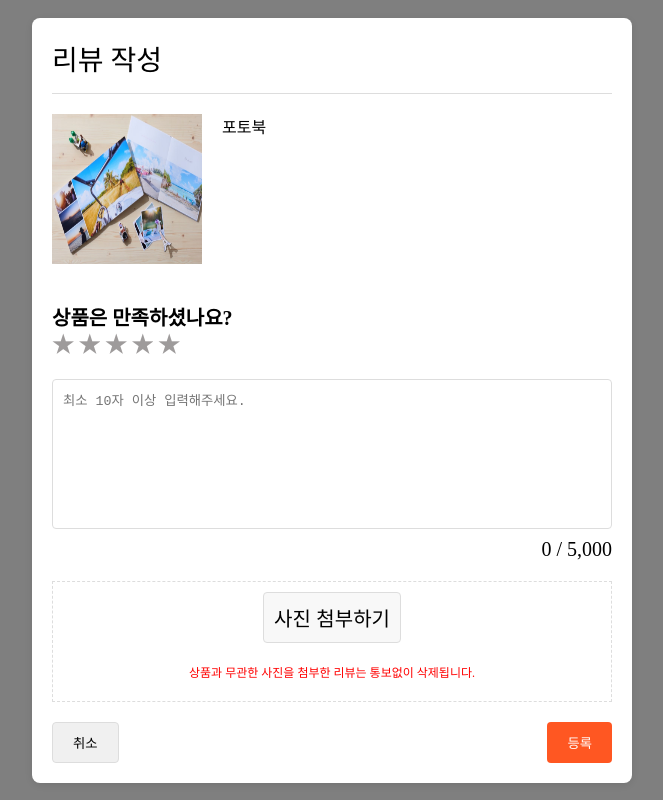
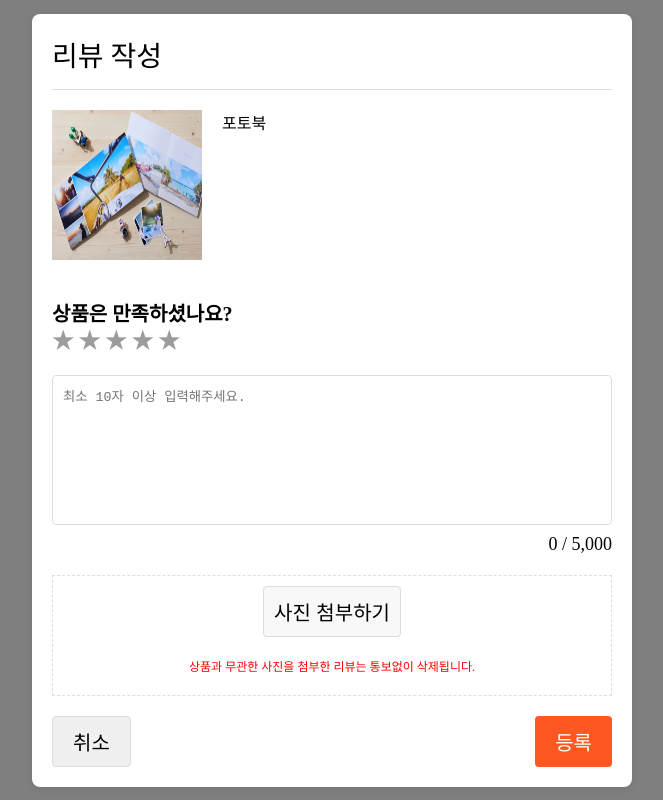
Before and after one commit to Chaerini/Moble_Goods, a React (Create React App) app in the folder client/: page /ReviewWrite in a window 1280 px wide. Shown: the whole page, without its empty margins (308-971 px from the left). Built offline with nearby package versions, Linux system fonts and the light colour scheme.

Commit message:
ㄷㄷㄷㄷ

```diff
--- a/client/src/pages/review/ReviewWrite.css
+++ b/client/src/pages/review/ReviewWrite.css
@@ -96,18 +96,17 @@
 
 .review-modal-text textarea {
   width: 100%;
-  height: 100px;
+  height: 150px;
   padding: 10px;
   border: 1px solid #ddd;
   border-radius: 4px;
   resize: none;
-  height: 150px;
 }
 
 .char-count {
   text-align: right;
   margin-top: 5px;
-  font-size: 20px;
+  font-size: 18px;
 }
 
 .review-modal-attachment {
@@ -145,6 +144,7 @@
   padding: 10px 20px;
   border-radius: 4px;
   cursor: pointer;
+  font-size: 20px;
 }
 
 .review-modal-submit-button {
@@ -154,6 +154,7 @@
   padding: 10px 20px;
   border-radius: 4px;
   cursor: pointer;
+  font-size: 20px;
 }
 
 .review-modal-submit-button:disabled {
```
